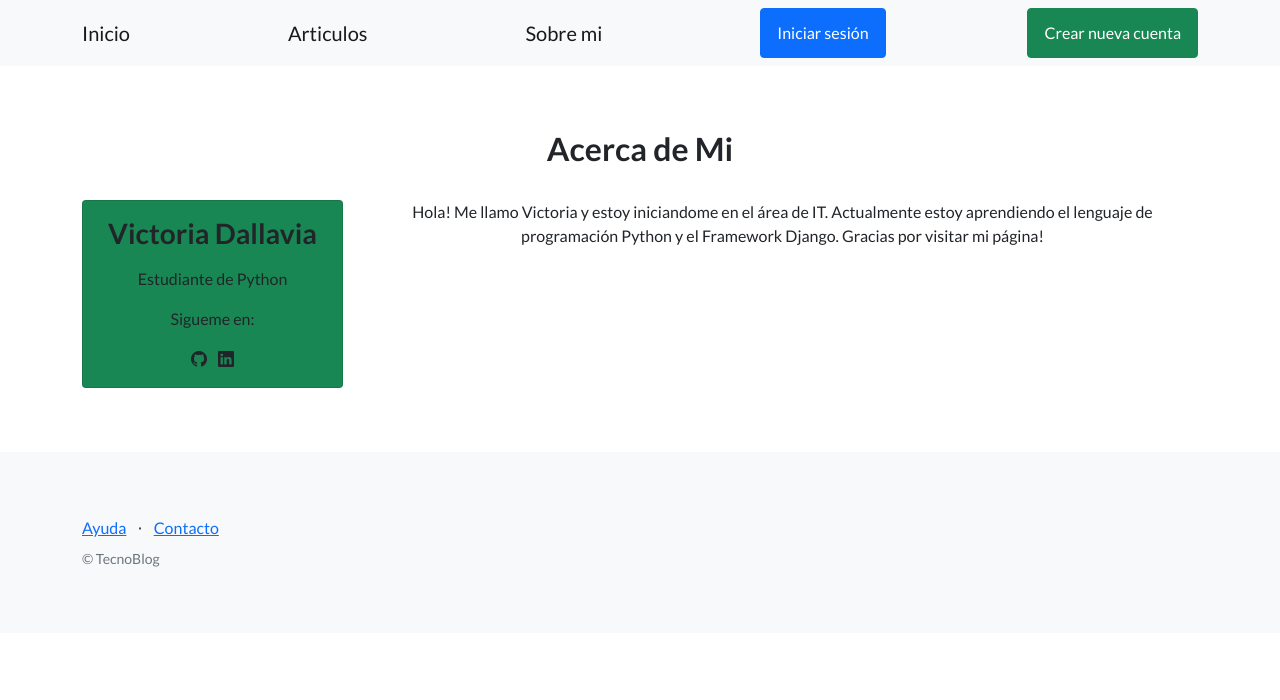
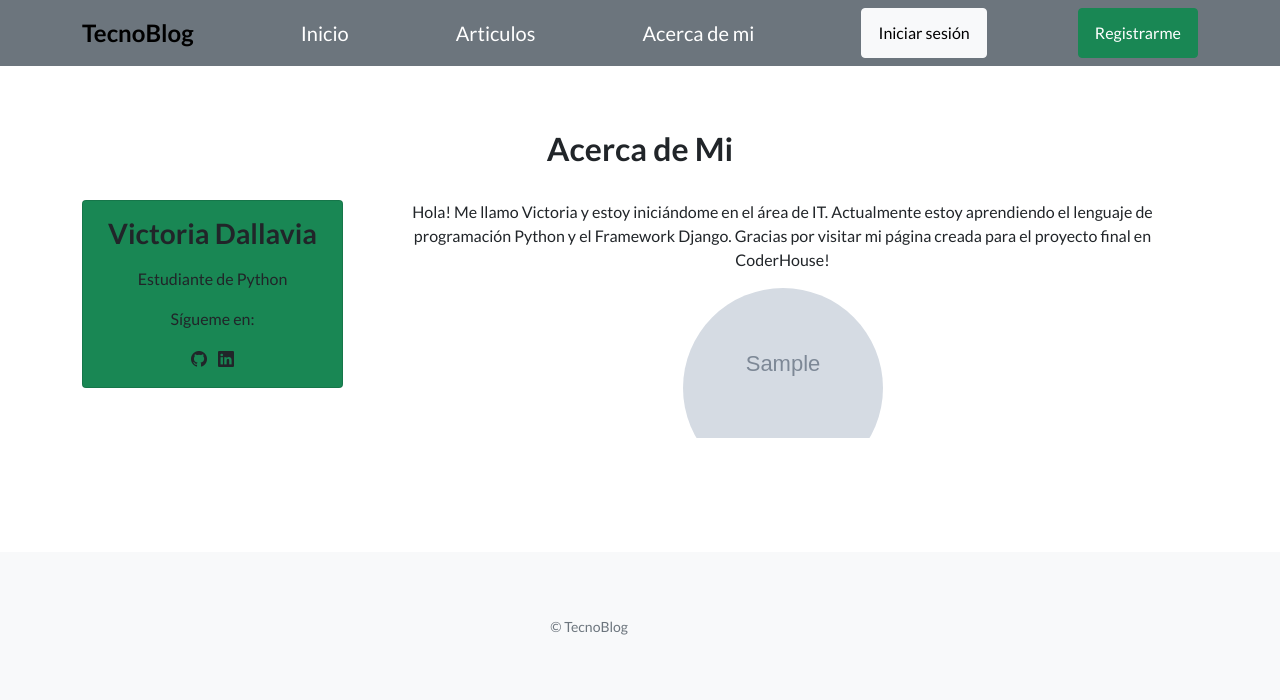
Before and after one commit to vdallavia/Proyecto_Final_Dallavia, a Django app: page /acerca-de-mi/ in a window 1280 px wide. Shown: the top 700 px of the page. Run offline with Django 4.2, Linux system fonts and the light colour scheme; tables that the repository leaves empty hold one stand-in row (values such as "Sample post"); grey boxes marked "Sample" are stand-in pictures; some libraries are stand-ins or nearby versions.

Commit message:
Modificaciones 1

```diff
--- a/TecnoBlog/TecnoBlog/settings.py
+++ b/TecnoBlog/TecnoBlog/settings.py
@@ -119,6 +119,9 @@ USE_TZ = True
 # https://docs.djangoproject.com/en/4.2/howto/static-files/
 
 STATIC_URL = 'static/'
+STATICFILES_DIRS = [
+    os.path.join(BASE_DIR, 'static')
+]
 
 # Default primary key field type
 # https://docs.djangoproject.com/en/4.2/ref/settings/#default-auto-field
--- a/TecnoBlog/TecnoBlog/urls.py
+++ b/TecnoBlog/TecnoBlog/urls.py
@@ -19,14 +19,14 @@ from django.conf import settings
 from django.contrib import admin
 from django.urls import path
 
-from TecnoBlog_App.views import listar_articulos, detallar_articulos, acerca_de_mi, inicio, crear_articulo, eliminar_articulo, editar_articulo
+from TecnoBlog_App.views import listar_articulos, detallar_articulo, acerca_de_mi, inicio, crear_articulo, eliminar_articulo, editar_articulo
 from Perfiles.views import registro, login_view, CustomLogoutView, MiPerfilUpdateView, agregar_avatar
 
 urlpatterns = [
      path('admin/', admin.site.urls),
      path("", inicio, name="inicio"),
      path("articulos/", listar_articulos, name="listar_articulos"),
-     path("detalle-articulo/", detallar_articulos, name="detallar_articulos"),
+     path("detalle-articulo/", detallar_articulo, name="detallar_articulo"),
      path("acerca-de-mi/", acerca_de_mi, name="acerca_de_mi"),
      path("crear-articulo/", crear_articulo, name="crear_articulo"),
      path("eliminar-articulo/<int:id>/", eliminar_articulo, name="eliminar_articulo"),
--- a/TecnoBlog/TecnoBlog_App/models.py
+++ b/TecnoBlog/TecnoBlog_App/models.py
@@ -14,3 +14,7 @@ class Articulo(models.Model):
 
     def __str__(self):
         return f"{self.titulo} | {self.autor} | {self.creador}"
+
+class AcercaDeMi(models.Model):
+    nombre = models.CharField(max_length=100)
+    foto = models.ImageField(upload_to='sobre_mi/')
--- a/TecnoBlog/TecnoBlog_App/templates/TecnoBlog_App/acerca_de_mi.html
+++ b/TecnoBlog/TecnoBlog_App/templates/TecnoBlog_App/acerca_de_mi.html
@@ -1,4 +1,5 @@
 {% extends "TecnoBlog_App/base.html" %}
+{% load static %}
 
 {% block contenido %}
 <section>
@@ -13,7 +14,7 @@
           <div class="card-body text-center">
             <h3 class="card-title mb-3">Victoria Dallavia</h3>
             <p class="card-text">Estudiante de Python</p>
-            <p class="card-text">Sigueme en:</p>
+            <p class="card-text">Sígueme en:</p>
             <a href="https://github.com/vdallavia"><i class="bi bi-github text-dark mx-1"></i></a>
             <a href="https://www.linkedin.com/in/victoriadallavia/"><i class="bi bi-linkedin text-dark mx-1"></i></a>
           </div>
@@ -22,8 +23,10 @@
       <div class="col">
         <div class="">
           <div class="text-center">
-            <p>Hola! Me llamo Victoria y estoy iniciandome en el área de IT. Actualmente estoy aprendiendo el
-              lenguaje de programación Python y el Framework Django. Gracias por visitar mi página!</p>
+            <p>Hola! Me llamo Victoria y estoy iniciándome en el área de IT. Actualmente estoy aprendiendo el lenguaje de programación Python y el Framework Django. Gracias por visitar mi página creada para el proyecto final en CoderHouse!</p>
+            <div class="rounded-circle mx-auto" style="width: 200px; height: 200px; overflow: hidden;">
+              <img src="{{ sobre_mi.foto.url }}" alt="Mi foto" style="width: 100%; height: auto;">
+            </div>
           </div>
         </div>
       </div>
--- a/TecnoBlog/TecnoBlog_App/templates/TecnoBlog_App/base.html
+++ b/TecnoBlog/TecnoBlog_App/templates/TecnoBlog_App/base.html
@@ -1,9 +1,7 @@
 {% load static %}
 
-<!DOCTYPE html>
 <html lang="en">
 <head>
-
     <meta charset="utf-8" />
     <meta name="viewport" content="width=device-width, initial-scale=1, shrink-to-fit=no" />
     <meta name="description" content="" />
@@ -21,11 +19,12 @@
 
 <body>
     <!-- Navigation-->
-        <nav class="navbar navbar-light bg-light static-top">
+    <nav class="navbar navbar-light static-top tecnoblog" style="background-color: var(--bs-gray);">
         <div class="container">
-                <a class="navbar-brand" href="{% url 'inicio' %}">Inicio</a>
-                <a class="navbar-brand" href="{% url 'listar_articulos' %}">Articulos</a>
-                <a class="navbar-brand" href="{% url 'acerca_de_mi' %}">Sobre mi</a>
+            <p class="navbar-brand mb-0 text-black fw-bold" style="font-size: 1.5rem;">TecnoBlog</p>
+            <a class="navbar-brand text-white" href="{% url 'inicio' %}">Inicio</a>
+            <a class="navbar-brand text-white" href="{% url 'listar_articulos' %}">Articulos</a>
+            <a class="navbar-brand text-white" href="{% url 'acerca_de_mi' %}">Acerca de mi</a>
             {% if user.is_authenticated %}
             <div class="dropdown">
                 <button class="btn btn-secondary dropdown-toggle" type="button" id="dropdownMenuButton1" data-bs-toggle="dropdown" aria-expanded="false">
@@ -45,15 +44,15 @@
                     </li>
                 </ul>
             </div>
-                </div>
             {% else %}
-                <a class="btn btn-primary" href="{% url 'login' %}">Iniciar sesión</a>
-                <a class="btn btn-success" href="{% url 'registro' %}">Crear nueva cuenta</a>
+            <a class="btn btn-light" href="{% url 'login' %}">Iniciar sesión</a>
+            <a class="btn btn-success" href="{% url 'registro' %}">Registrarme</a>
             {% endif %}
         </div>
     </nav>
-
-        <section style="padding:4rem 3rem;">
+    <!-- Resto del código -->
+</body>
+    <section style="padding: 4rem 3rem;">
         {% block contenido %}
         <h1>TecnoBlog | Espacio de Tecnología</h1>
         <img src="{{ user.avatar.imagen.url }}" />
@@ -65,13 +64,8 @@
         <div class="container">
             <div class="row">
                 <div class="col-lg-6 h-100 text-center text-lg-start my-auto">
-                        <ul class="list-inline mb-2">
-                            <li class="list-inline-item"><a href="#!">Ayuda</a></li>
-                            <li class="list-inline-item">⋅</li>
-                            <li class="list-inline-item"><a href="#!">Contacto</a></li>
-
-                        </ul>
-                        <p class="text-muted small mb-4 mb-lg-0">&copy; TecnoBlog</p>
+                    <p class="text-muted small mb-4 mb-lg-0 text-end">&copy; TecnoBlog</p>
+                </div>
             </div>
         </div>
     </footer>
@@ -85,6 +79,5 @@
     <!-- * * Activate your form at https://startbootstrap.com/solution/contact-forms * *-->
     <!-- * * * * * * * * * * * * * * * * * * * * * * * * * * * * * * * * * * * * * * * *-->
     <script src="https://cdn.startbootstrap.com/sb-forms-latest.js"></script>
-
 </body>
 </html>
--- a/TecnoBlog/TecnoBlog_App/templates/TecnoBlog_App/lista_articulos.html
+++ b/TecnoBlog/TecnoBlog_App/templates/TecnoBlog_App/lista_articulos.html
@@ -21,7 +21,7 @@
         <td>{{ articulo.descripcion }}</td>
         <td>{{ articulo.autor }}</td>
         <td>
-          <a href="{% url 'detallar_articulos' %}">Ver más</a>
+          <a href="{% url 'detallar_articulo' %}">Ver más</a>
         </td>
         <td>
           {% if user == articulo.creador %}
--- a/TecnoBlog/TecnoBlog_App/urls.py
+++ b/TecnoBlog/TecnoBlog_App/urls.py
@@ -3,14 +3,14 @@ from django.urls import path
 from django.conf import settings
 from django.conf.urls.static import static
 
-from TecnoBlog_App.views import listar_articulos, detallar_articulos, acerca_de_mi, inicio, crear_articulo, eliminar_articulo, editar_articulo
+from TecnoBlog_App.views import listar_articulos, detallar_articulo, acerca_de_mi, inicio, crear_articulo, eliminar_articulo, editar_articulo
 
 
 urlpatterns = [
     # URLS de archivos
     path("", inicio, name="inicio"),
     path("articulos/", listar_articulos, name="listar_articulos"),
-    path("detalle-articulo/", detallar_articulos, name="detallar_articulos"),
+    path("detalle-articulo/", detallar_articulo, name="detallar_articulo"),
     path("acerca-de-mi/", acerca_de_mi, name="acerca_de_mi"),
     path("crear-articulo/", crear_articulo, name="crear_articulo"),
     path("eliminar-articulo/<int:id>/", eliminar_articulo, name="eliminar_articulo"),
--- a/TecnoBlog/TecnoBlog_App/views.py
+++ b/TecnoBlog/TecnoBlog_App/views.py
@@ -3,7 +3,7 @@ from django.urls import reverse
 from django.contrib.auth.decorators import login_required
 
 from TecnoBlog_App.forms import ArticuloFormulario
-from TecnoBlog_App.models import Articulo
+from TecnoBlog_App.models import Articulo, AcercaDeMi
 
 # Create your views here.
 
@@ -19,7 +19,8 @@ def inicio(request):
 
 # Vista de Acerca de Mi
 def acerca_de_mi(request):
-    contexto = { }
+    sobre_mi = AcercaDeMi.objects.first()  #para obtener el objeto
+    contexto = {'sobre_mi': sobre_mi}
     http_response=render(
         request=request,
         template_name="TecnoBlog_App/acerca_de_mi.html",
@@ -39,13 +40,13 @@ def listar_articulos(request):
     )
     return http_response
 
-def detallar_articulos(request):
+def detallar_articulo(request):
     contexto = {
-        "articulos": Articulo.objects.all()
+        "articulo": Articulo.objects.all()
     }
     http_response=render(
         request=request,
-        template_name="TecnoBlog_App/detalle_articulos.html",
+        template_name="TecnoBlog_App/detalle_articulo.html",
         context=contexto,
     )
     return http_response
@@ -79,7 +80,7 @@ def crear_articulo(request):
             articulo.save()  # Lo guardan en la Base de datos
 
             # Redirecciono al usuario a la lista de articulos
-            url_exitosa = reverse('detallar_articulos')
+            url_exitosa = reverse('detallar_articulo')
             #print("33333333333333333333333333333333")
             return redirect(url_exitosa)
         else:
```
Also changed, not shown: TecnoBlog/TecnoBlog_App/templates/TecnoBlog_App/detalle_articulo.html (renamed from TecnoBlog/TecnoBlog_App/templates/TecnoBlog_App/detalle_articulos.html, +16 -1 lines), TecnoBlog/TecnoBlog_App/migrations/0004_acercademi.py (added), TecnoBlog/db.sqlite3, TecnoBlog/media/imagenes/Inteligencia_Artificial.PNG (added), TecnoBlog/media/imagenes/Inteligencia_Artificial_858XCaK.PNG (added), TecnoBlog/readme.md, TecnoBlog/static/css/styles.css. Lines whose indentation alone changed are shown as unchanged.
